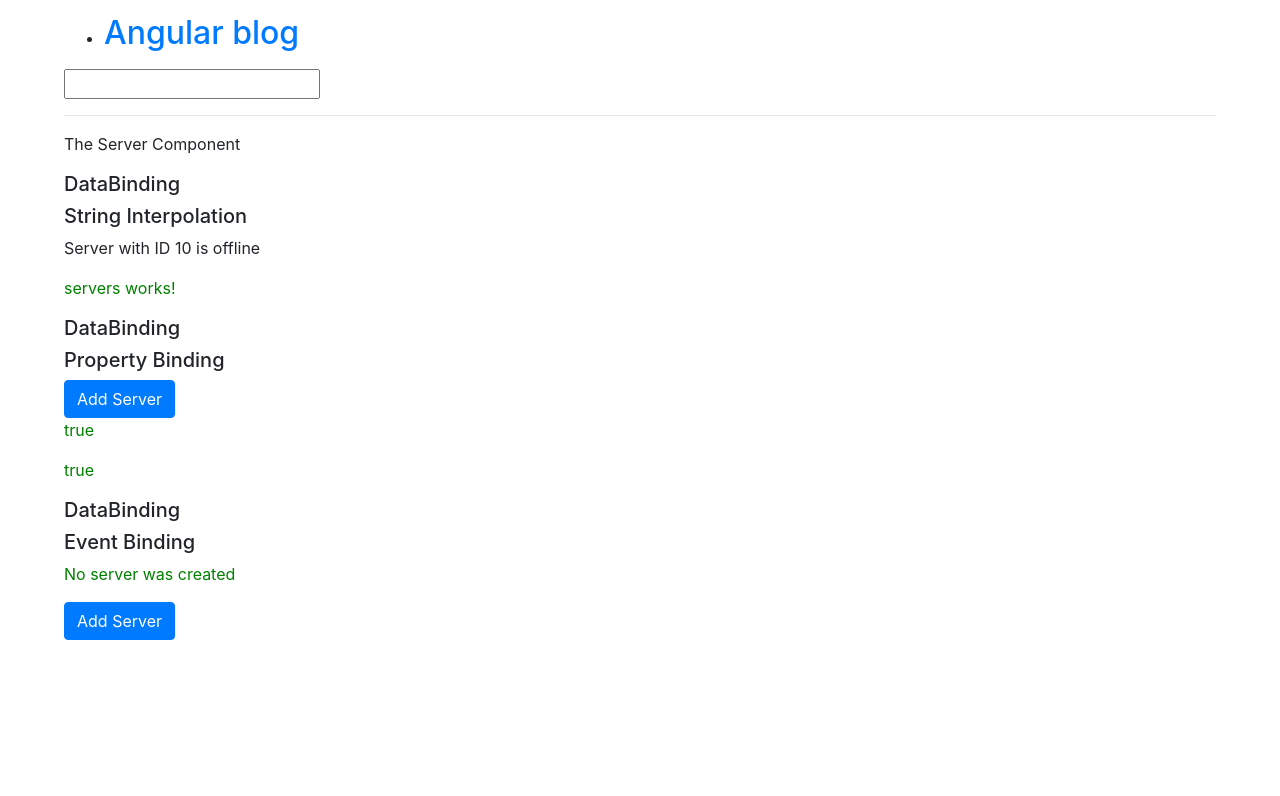
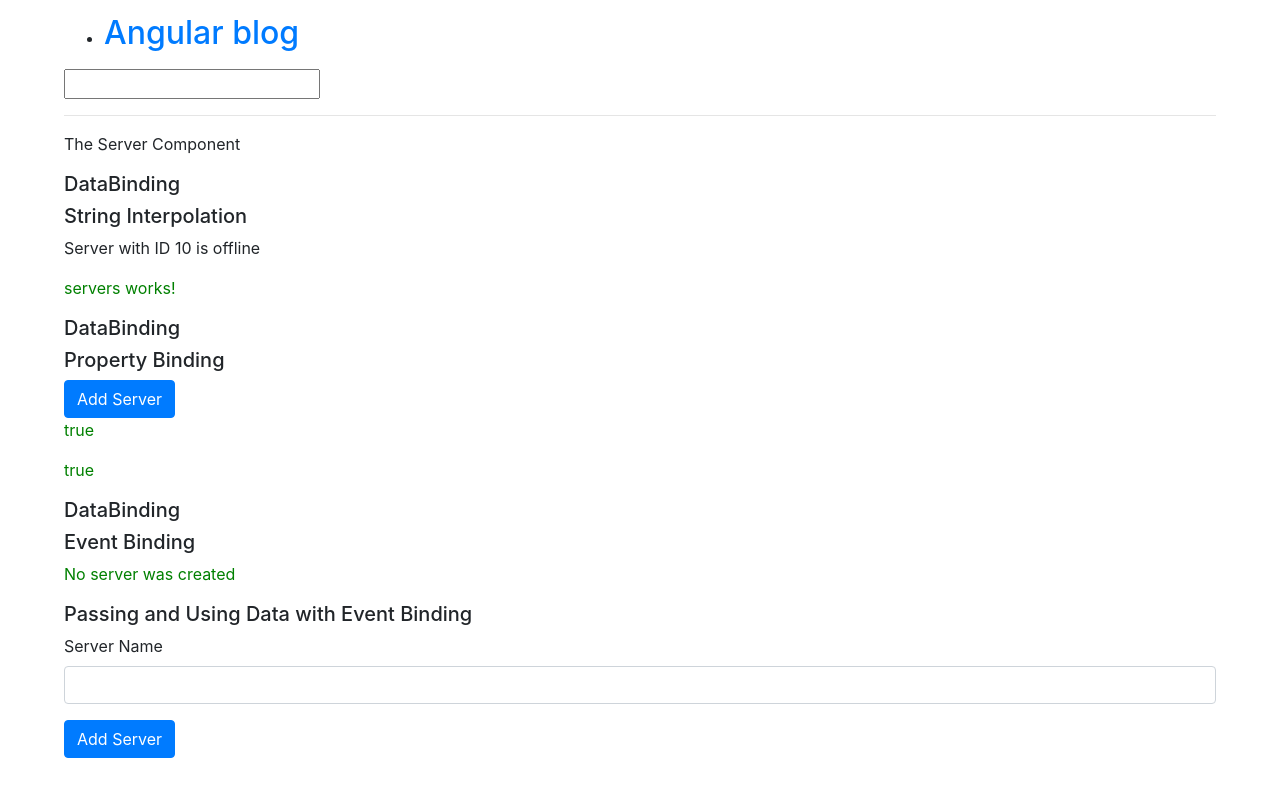
Before and after one commit to AmanySirajAl-Din/Angular4-BasicComponents, an Angular app: page / in a window 1280 px wide. Shown: the part 545-1341 px from the top of the page. Before the commit the page ends 1249 px from the top, so only its background shows below. Built offline with nearby package versions, Linux system fonts and the light colour scheme.

Commit message:
Passing and Using Data with Event Binding

```diff
--- a/src/app/servers/servers.component.html
+++ b/src/app/servers/servers.component.html
@@ -33,6 +33,19 @@
 <h5> Event Binding </h5>
 <p>{{ serverCreationStatus }}</p>
 
+<h5>Passing and Using Data with Event Binding</h5>
+<label>Server Name</label>
+<input
+    type = "text"
+    class= "form-control"
+    (input)="onUpdateServerName($event)">
+
+<p>{{ serverName }}</p>
+
+   <!-- $event is reserved var name
+   to use in the template when using databinding
+   ==> it's the data emitted with that event -->
+
 <button class="btn btn-primary"
 [disabled]="!allowNewServer"
 (click)="onCreateServer()">Add Server</button>
--- a/src/app/servers/servers.component.ts
+++ b/src/app/servers/servers.component.ts
@@ -28,7 +28,7 @@
 export class ServersComponent implements OnInit {
     allowNewServer = false;
     serverCreationStatus = "No server was created";
-
+    serverName = '';
   constructor() {
     setTimeout(() => {
         this.allowNewServer = true;
@@ -48,4 +48,16 @@
         }
     }
 
+    onUpdateServerName(event: Event){
+        console.log(event);
+        this.serverName = event.target.value;
+        this.serverName = (<HTMLInputElement>event.target).value;
+        console.log(this.serverName);
+
+        /*(<HTMLInputElement>event.target)
+         explicit casting
+        this just to inform TypeScript that
+         we know that the type of the HTML element of this event will be HTMLInputElement
+         cause target is off type*/
+    }
 }
```
